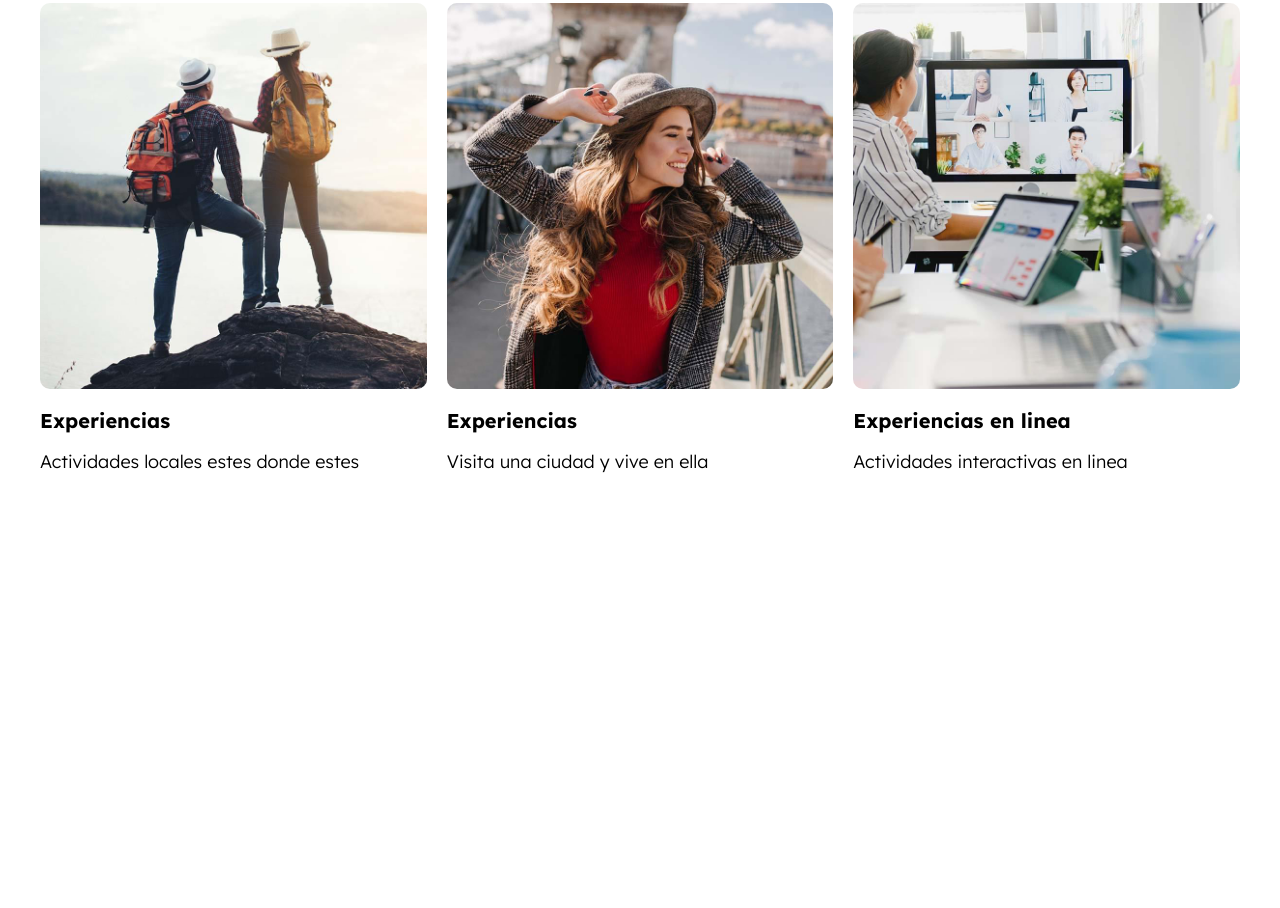
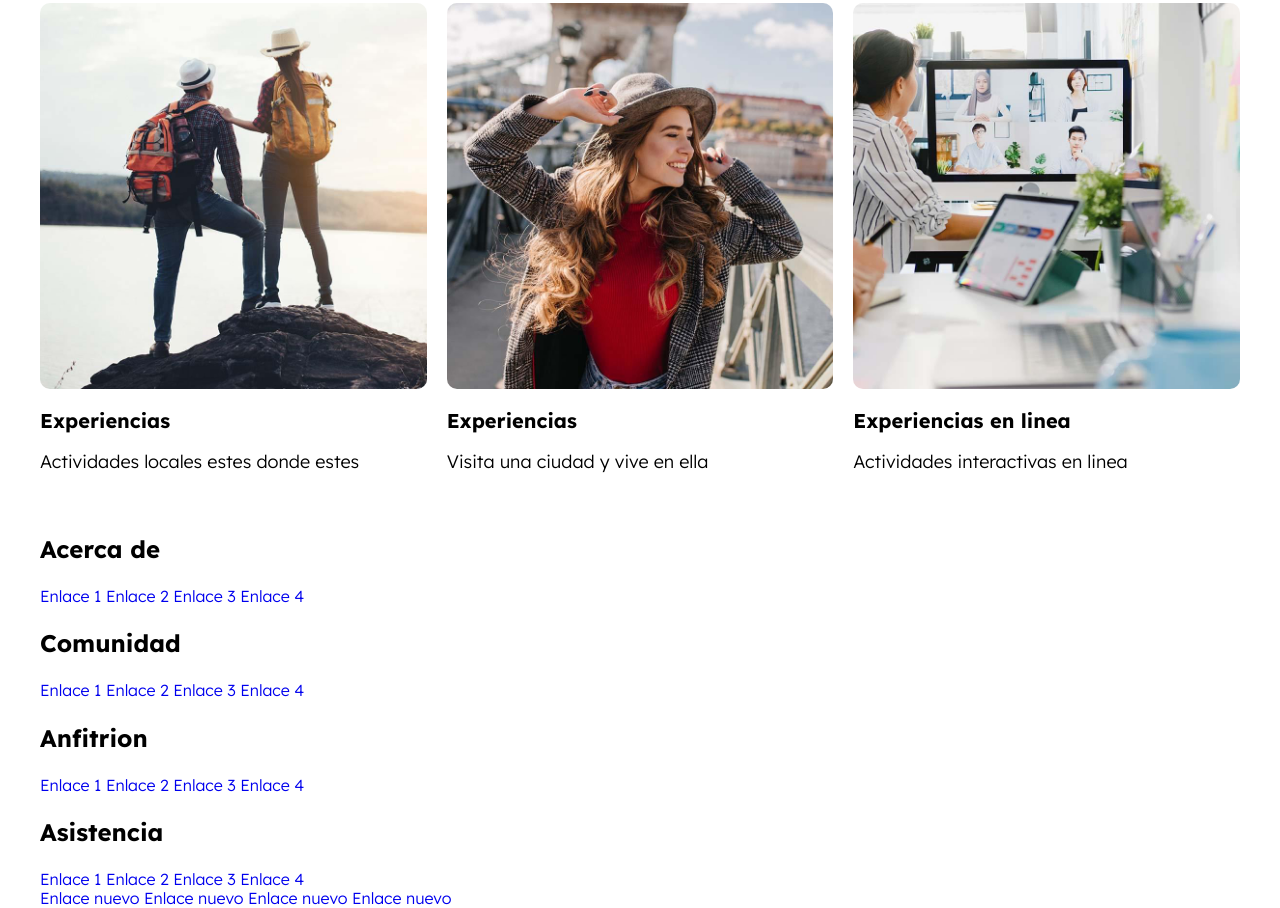
Before and after one commit to johnburetdev/CLON-AIRBNB-2023, a website: page index.html in a window 1280 px wide. Shown: the part 2332-3240 px from the top of the page. Before the commit the page ends 2843 px from the top, so only its background shows below. Drawn offline with Linux system fonts and the light colour scheme.

Commit message:
HTML FOOTER TERMINADO

```diff
--- a/index.html
+++ b/index.html
@@ -206,6 +206,56 @@
             </div>
         </div>
     </main>
+
+    <footer class="footer">
+        <div class="footer__grid contenedor">
+            <div class="footer__widget">
+                <h3 class="footer__heading">Acerca de </h3>
+                <nav class="footer__menu">
+                    <a href="#" class="footer__enlace">Enlace 1</a>
+                    <a href="#" class="footer__enlace">Enlace 2</a>
+                    <a href="#" class="footer__enlace">Enlace 3</a>
+                    <a href="#" class="footer__enlace">Enlace 4</a>
+                </nav>
+            </div>
+            <div class="footer__widget">
+                <h3 class="footer__heading">Comunidad</h3>
+                <nav class="footer__menu">
+                    <a href="#" class="footer__enlace">Enlace 1</a>
+                    <a href="#" class="footer__enlace">Enlace 2</a>
+                    <a href="#" class="footer__enlace">Enlace 3</a>
+                    <a href="#" class="footer__enlace">Enlace 4</a>
+                </nav>
+            </div>
+            <div class="footer__widget">
+                <h3 class="footer__heading">Anfitrion </h3>
+                <nav class="footer__menu">
+                    <a href="#" class="footer__enlace">Enlace 1</a>
+                    <a href="#" class="footer__enlace">Enlace 2</a>
+                    <a href="#" class="footer__enlace">Enlace 3</a>
+                    <a href="#" class="footer__enlace">Enlace 4</a>
+                </nav>
+            </div>
+            <div class="footer__widget">
+                <h3 class="footer__heading">Asistencia</h3>
+                <nav class="footer__menu">
+                    <a href="#" class="footer__enlace">Enlace 1</a>
+                    <a href="#" class="footer__enlace">Enlace 2</a>
+                    <a href="#" class="footer__enlace">Enlace 3</a>
+                    <a href="#" class="footer__enlace">Enlace 4</a>
+                </nav>
+            </div>
+        </div>
+
+        <div class="footer__barra contenedor">
+            <nav class="footer__barranav">
+                <a href="#" class="footer__enlace footer__enlace--barra">Enlace nuevo</a>
+                <a href="#" class="footer__enlace footer__enlace--barra">Enlace nuevo</a>
+                <a href="#" class="footer__enlace footer__enlace--barra">Enlace nuevo</a>
+                <a href="#" class="footer__enlace footer__enlace--barra">Enlace nuevo</a>
+            </nav>
+        </div>
+    </footer>
 </body>
 
 </html>
```
